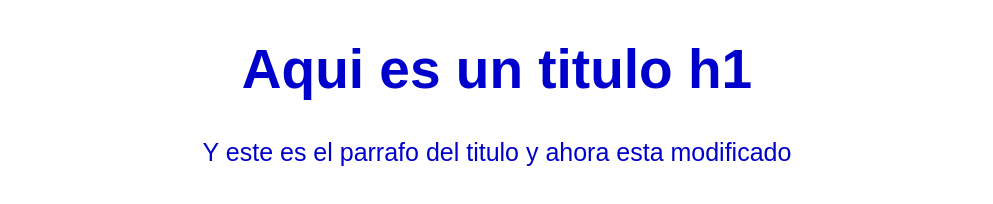
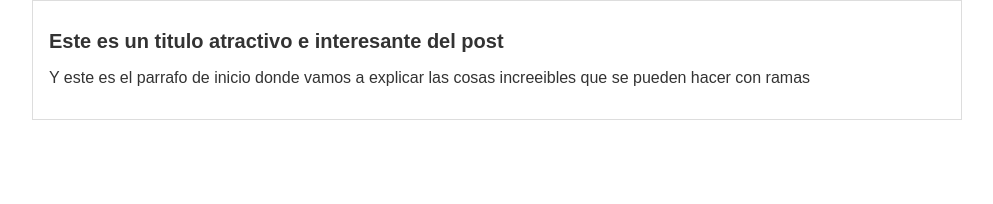
Before and after one commit to ernesto-sinh/hyperblog, a plain HTML site: page index.html in a window 1280 px wide. Shown: the whole page, without its empty margins (143-1136 px from the left). Drawn offline with Linux system fonts and the light colour scheme.

Commit message:
nuevos cambios y diseño

```diff
--- a/estilos.css
+++ b/estilos.css
@@ -1,15 +1,20 @@
-*{
-    font-family: sans-serif;
+body{
+    color: #333;
+    text-align: center;
+    font-family: "Arial";
+    font-size: 16px;
+    margin: 0;
+    padding: 0;
 }
 
-h1{
-    text-align: center;
-    color: mediumblue;
-    font-size: 55px;
+.container{
+    width: 70%;
+    padding: 1em;
+    text-align: left;
+    border: 1px solid #DDD;
+    margin: 0 auto;
 }
 
-p{
-    text-align: center;
-    color: mediumblue;
-    font-size: 25px;
+.container h1{
+    font-size: 20px;
 }
--- a/index.html
+++ b/index.html
@@ -8,7 +8,11 @@
     <title>ejercicio de git</title>
 </head>
 <body>
-    <h1>Aqui es un titulo h1</h1>
-    <p>Y este es el parrafo del titulo y ahora esta modificado</p>
+    <div class="container">
+        <div class="post">
+            <h1>Este es un titulo atractivo e interesante del post</h1>
+            <p>Y este es el parrafo de inicio donde vamos a explicar las cosas increeibles que se pueden hacer con ramas</p>
+        </div>
+    </div>
 </body>
 </html>
```
